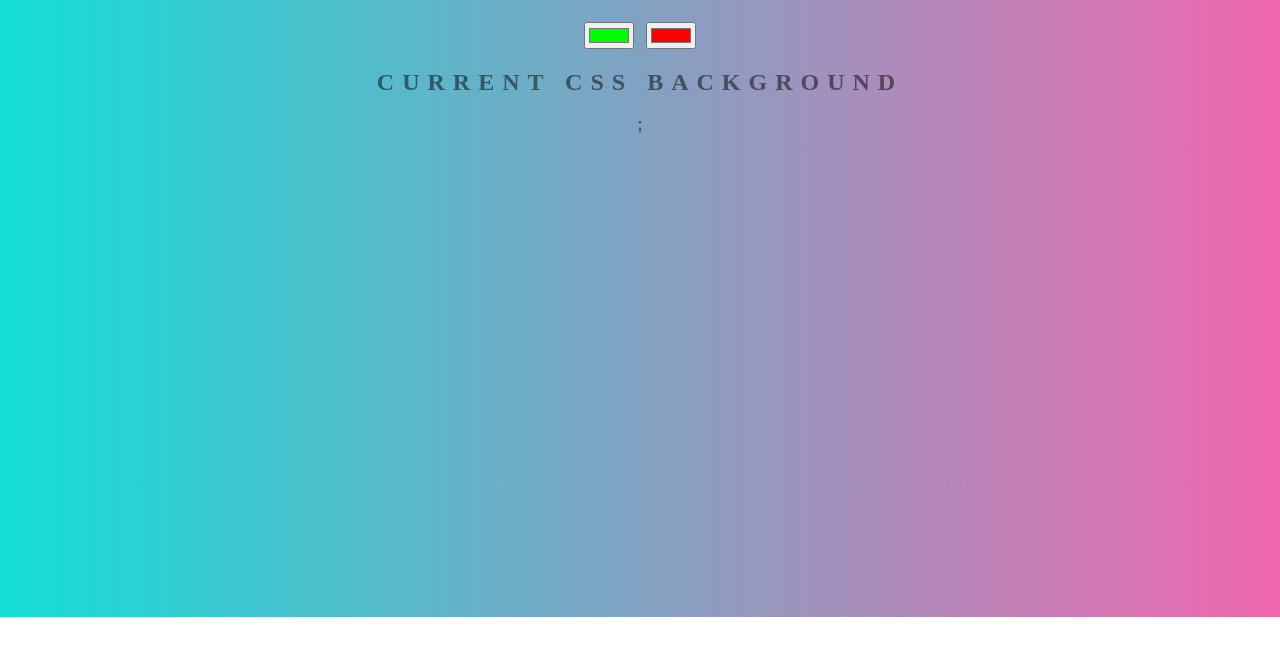
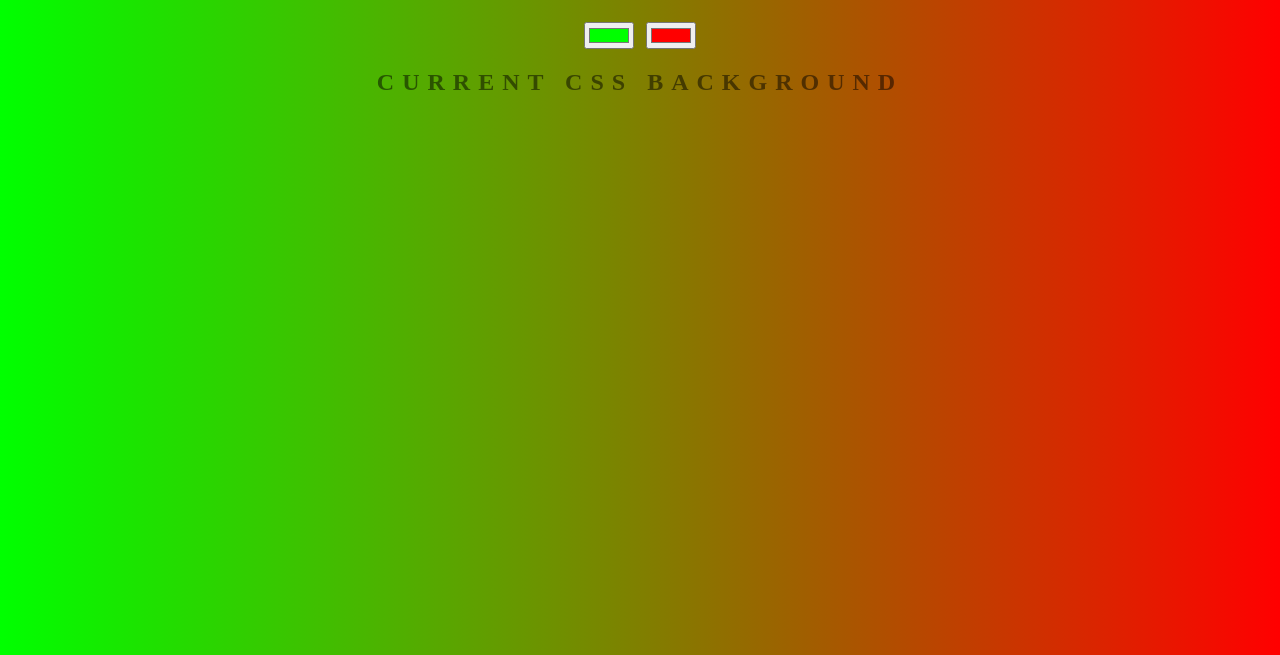
Before and after one commit to toshiiki/background-generator, a plain HTML site: page index.html in a window 1280 px wide. Shown: the part 183-838 px from the top of the page. Before the commit the page ends 800 px from the top, so only its background shows below. Drawn offline with Linux system fonts and the light colour scheme.

Commit message:
minor bugfix

```diff
--- a/script.js
+++ b/script.js
@@ -6,7 +6,7 @@ var body = document.getElementById("gradient");
 function setGradient() {
     body.style.background = "linear-gradient(to right, " + color1.value + ", " + color2.value + ")";
 }
-css.textContent = body.style.background + ";";
+css.textContent = body.style.background;
 
 color1.addEventListener("input", setGradient);
 
--- a/style.css
+++ b/style.css
@@ -1,3 +1,7 @@
+html {
+    box-sizing: border-box;
+}
+
 body {
     font: 'Raleway', sans-serif;
     color: rgba(0,0,0,.5);
@@ -5,7 +9,9 @@ body {
     text-transform: uppercase;
     letter-spacing: .5em;
     top: 15%;
-    background: linear-gradient(to right, rgb(19, 222, 215), rgb(240, 103, 174));
+    background: linear-gradient(to right, rgb(0, 255, 0), rgb(255, 0, 0));
+    margin: 0;
+    min-height: 100vh;
 }
 
 h1 {
```
